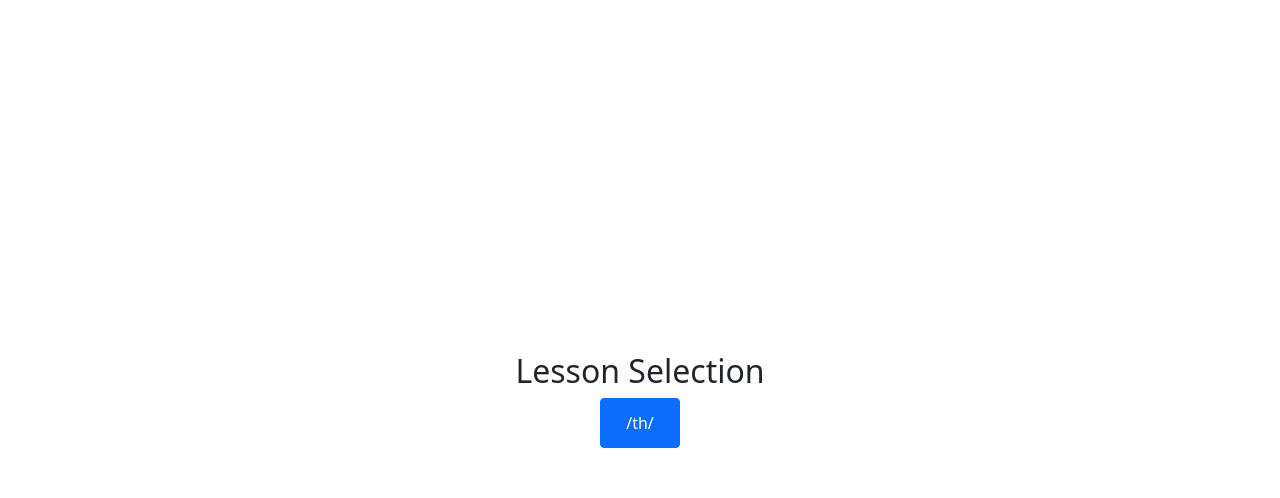
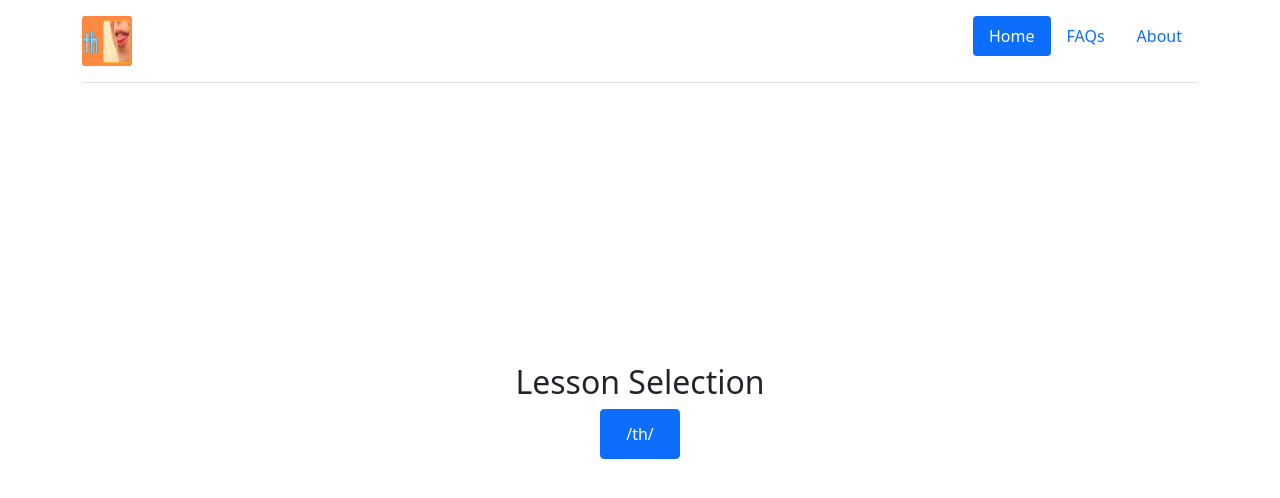
Before and after one commit to Edvo1901/Speech-pathology-Pepper-robot-2, a plain HTML site: page html/components/lessonSelection/lessonSelection.html in a window 1280 px wide. Drawn offline with nearby package versions, Linux system fonts and the light colour scheme; files whose address does not match are found by name.

Commit message:
adding header to lesson page

```diff
--- a/html/components/lessonSelection/lessonSelection.html
+++ b/html/components/lessonSelection/lessonSelection.html
@@ -8,7 +8,8 @@
     <link rel="stylesheet" href="lessonSelection.css">
 </head>
 <body>
-    <div class="d-flex justify-content-center align-items-center min-vh-100">
+    <div id="header-placeholder"></div>
+    <div class="d-flex justify-content-center align-items-center" style="margin-top: 35vh">
         <div class="text-center">
             <h2>Lesson Selection</h2>
             <button type="submit" class="btn btn-primary" id="lessonSelectionNavigate">/th/</button>
--- a/html/components/lessonSelection/lessonSelection.js
+++ b/html/components/lessonSelection/lessonSelection.js
@@ -1,5 +1,13 @@
-document.addEventListener('DOMContentLoaded', function() {
-    document.getElementById('lessonSelectionNavigate').addEventListener('click', function() {
+document.addEventListener('DOMContentLoaded', function () {
+    document.getElementById('lessonSelectionNavigate').addEventListener('click', function () {
         window.location.href = '../thPage/thPage.html';
     });
 });
+
+document.addEventListener('DOMContentLoaded', function () {
+    fetch("../header/header.html")
+        .then(response => response.text())
+        .then(data => {
+            document.getElementById("header-placeholder").innerHTML = data;
+        });
+});
```
